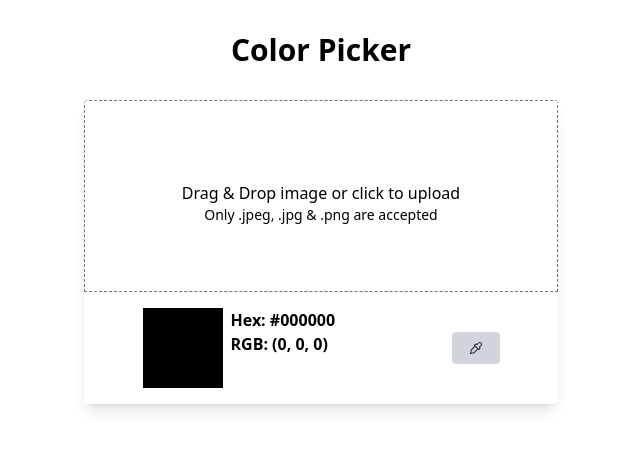
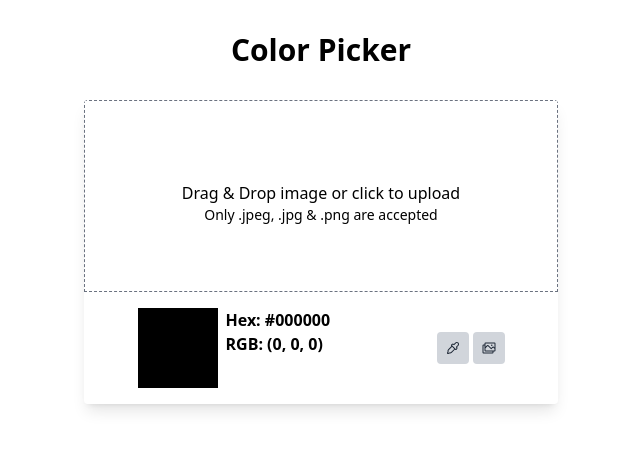
Before and after one commit to NestorV95/color-picker, a React (Vite) app: page / in a window 1280 px wide. Shown: the top 450 px of the page, without its empty margins (319-959 px from the left). Built offline with nearby package versions, Linux system fonts and the light colour scheme.

Commit message:
additional functionality

```diff
--- a/src/App.tsx
+++ b/src/App.tsx
@@ -1,6 +1,6 @@
 import { useState } from 'react';
-import { PiEyedropper } from 'react-icons/pi';
-import axios from 'axios';
+import { PiEyedropper, PiImages } from 'react-icons/pi';
+import { FaUndo } from 'react-icons/fa';
 /*
   Image by Pawel Czerwinski
   https://unsplash.com/photos/pink-and-blue-abstract-painting-sxaYEsE12RM?utm_content=creditShareLink&utm_medium=referral&utm_source=unsplash
@@ -26,17 +26,12 @@ declare global {
 	}
 }
 
-const ACCEPTED_MIME_TYPES = [
-	'image/jpeg',
-	'image/jpg',
-	'image/png',
-
-]
+const ACCEPTED_MIME_TYPES = ['image/jpeg', 'image/jpg', 'image/png'];
 
 function App() {
 	const [hex, setHex] = useState('#000000');
 	const [rgb, setRGB] = useState({ r: 0, g: 0, b: 0 });
-	const [image, setImage] = useState({ src: null, alt: '' });
+	const [image, setImage] = useState({ src: '', alt: '' });
 
 	const hexToRGB = (hex: string): { r: number; g: number; b: number } => {
 		return {
@@ -73,11 +68,24 @@ function App() {
 	const handleUploadImage = e => {
 		const file = e.target.files[0];
 
+		if (!file) return;
+
 		if (!ACCEPTED_MIME_TYPES.includes(file.type)) return;
 		setImage({
 			src: URL.createObjectURL(file),
 			alt: file.name
 		});
+	};
+
+	const handleUseExampleImage = () => {
+		setImage({
+			src: exampleImage,
+			alt: 'Example Image'
+		});
+	};
+
+	const handleClickUndo = () => {
+		setImage({ src: '', alt: '' });
 	};
 
 	return (
@@ -96,7 +104,9 @@ function App() {
 							/>
 							<div className='text-center text-md p-10 absolute top-10 right-0 left-0 m-auto'>
 								<p>Drag &amp; Drop image or click to upload</p>
-								<p className='text-sm'>Only .jpeg, .jpg &amp; .png are accepted</p>
+								<p className='text-sm'>
+									Only .jpeg, .jpg &amp; .png are accepted
+								</p>
 							</div>
 						</div>
 					)}
@@ -113,13 +123,30 @@ function App() {
 								</p>
 							</div>
 						</div>
-						<div className='flex flex-col '>
+						<div className='flex flex-row gap-1'>
 							<button
-								className='bg-gray-300 hover:bg-gray-400 text-gray-800 font-bold py-2 px-4 rounded inline-flex items-center'
+								className='bg-gray-300 hover:bg-gray-400 text-gray-800 font-bold py-2 px-2 rounded inline-flex items-center'
+								title='Eye Dropper'
 								onClick={handleClickEyeDropper}
 							>
 								<PiEyedropper />
 							</button>
+							<button
+								className='bg-gray-300 hover:bg-gray-400 text-gray-800 font-bold py-2 px-2 rounded inline-flex items-center'
+								title='Example Image'
+								onClick={handleUseExampleImage}
+							>
+								<PiImages />
+							</button>
+							{image.src && (
+								<button
+									className='bg-gray-300 hover:bg-gray-400 text-gray-800 font-bold py-2 px-2 rounded inline-flex items-center'
+									title='Example Image'
+									onClick={handleClickUndo}
+								>
+									<FaUndo />
+								</button>
+							)}
 						</div>
 					</div>
 				</div>
```
